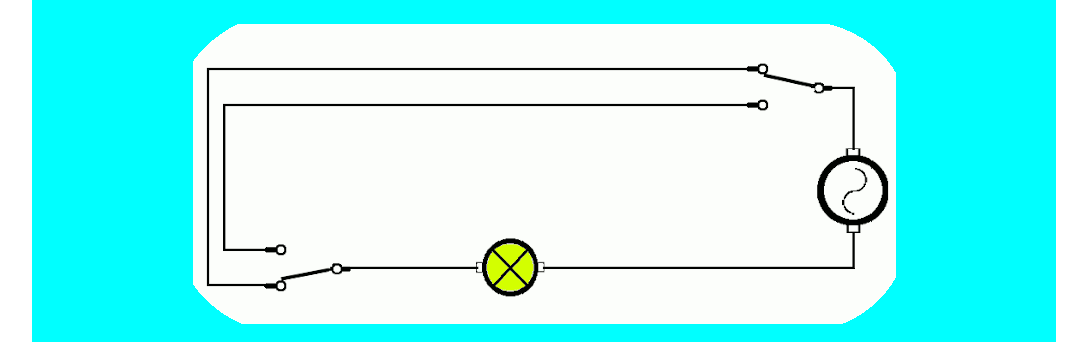
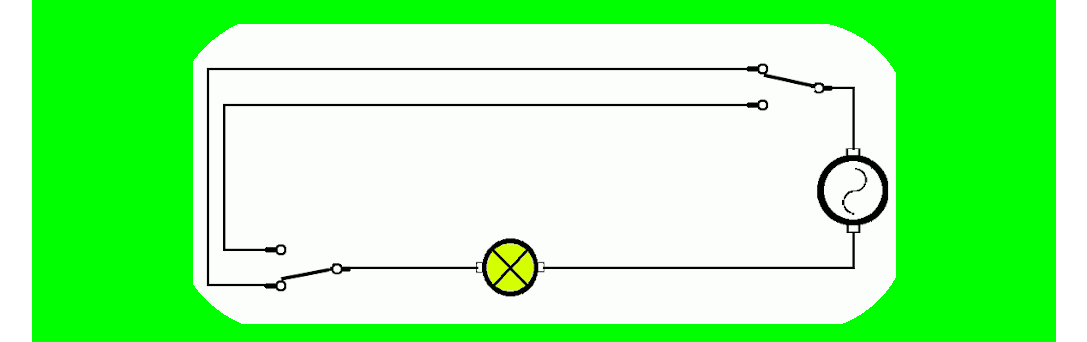
Before and after one commit to iesclaudio/iesclaudio.github.io, a plain HTML site: page index.html in a window 1280 px wide. Shown: the part 115-457 px from the top of the page, without its empty margins (96-1183 px from the left). Drawn offline with Linux system fonts and the light colour scheme.

Commit message:
Update index.html

```diff
--- a/index.html
+++ b/index.html
@@ -8,7 +8,7 @@
   </head>
   <body style="margin-left:10%; margin-right:10%; margin-top:2%;">
   <main>
-    <header style="background-color:aqua; text-align:center; padding:1em; padding-top:1em; border-radius:2em;">
+    <header style="background-color:#00FF00; text-align:center; padding:1em; padding-top:1em; border-radius:2em;">
     <h1>IES CLAUDIO SÁNCHEZ ALBORNOZ</h1><BR>
       <picture>
   <source
```
